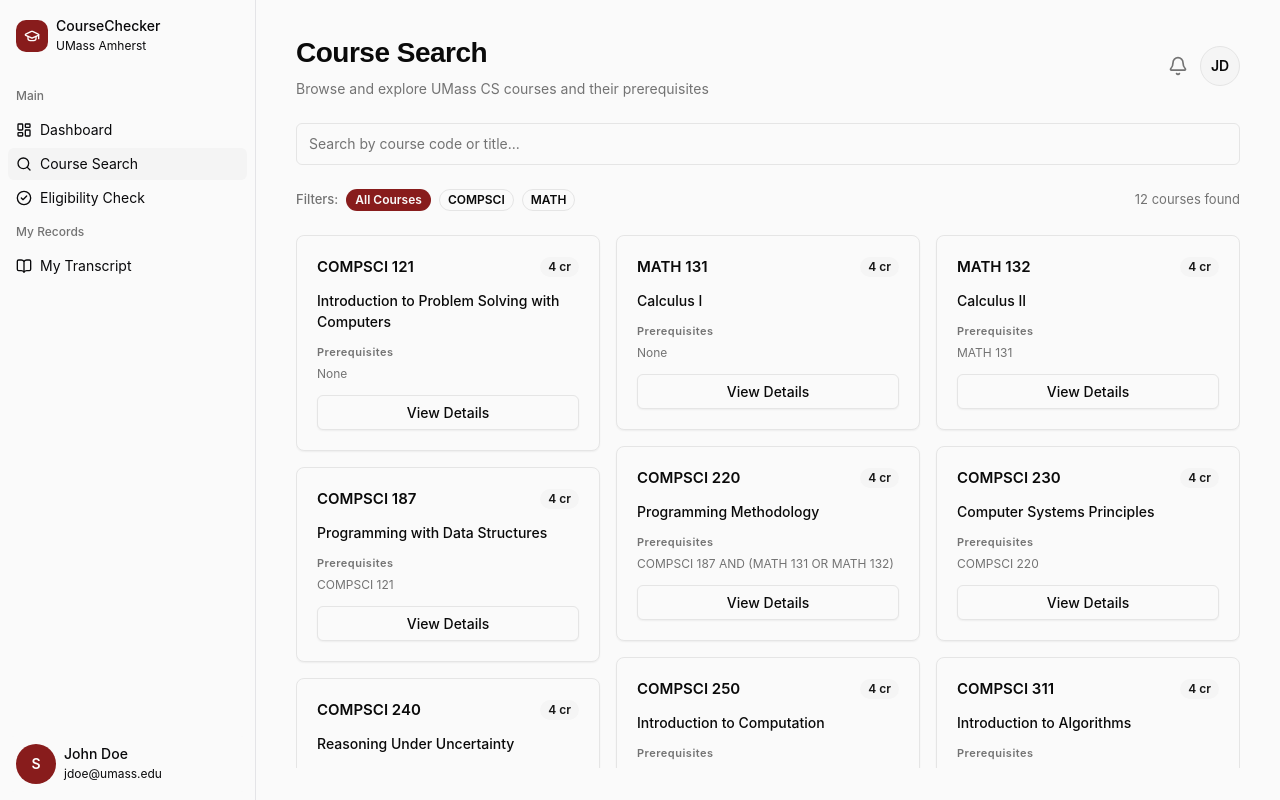
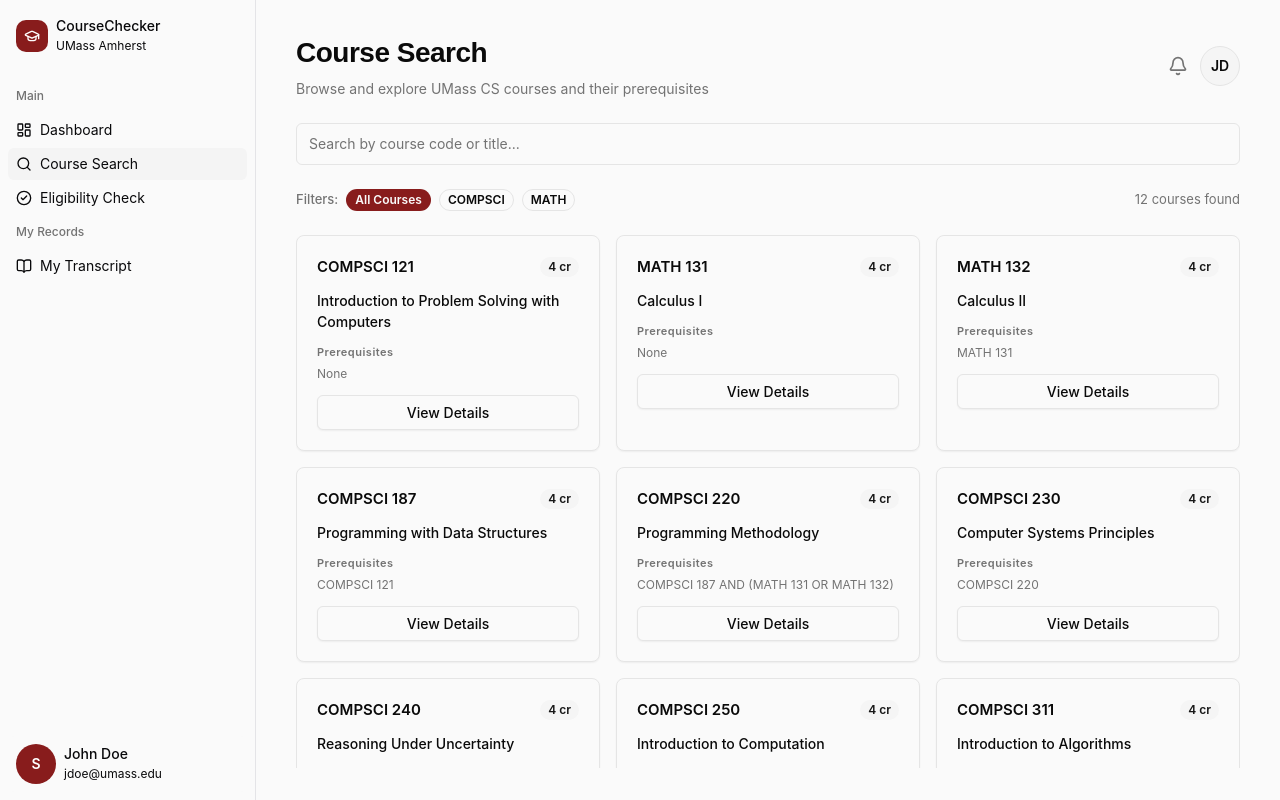
Before and after one commit to LTan-101104/CourseChecker, a React (Vite) app in the folder client/: page /search in a window 1280 px wide. Built offline with nearby package versions, Linux system fonts and the light colour scheme.

Commit message:
Change to Grid for result of course search

```diff
--- a/client/src/pages/CourseSearchPage.css
+++ b/client/src/pages/CourseSearchPage.css
@@ -127,17 +127,12 @@
 /* ── Results Grid ────────────────────────── */
 
 .results-grid {
-  display: flex;
+  display: grid;
+  grid-template-columns: repeat(3, 1fr);
   gap: 16px;
   flex: 1;
   overflow-y: auto;
-}
-
-.results-column {
-  display: flex;
-  flex-direction: column;
-  flex: 1;
-  gap: 16px;
+  align-content: start;
 }
 
 /* ── Course Card ─────────────────────────── */
--- a/client/src/pages/CourseSearchPage.tsx
+++ b/client/src/pages/CourseSearchPage.tsx
@@ -1,7 +1,6 @@
 import { useState, useMemo } from "react";
 import { Bell } from "lucide-react";
 import { mockCourses } from "../data/mockCourses";
-import type { Course } from "../types";
 import { CourseCard } from "../components/CourseCard";
 import "./CourseSearchPage.css";
 
@@ -36,12 +35,6 @@ export function CourseSearchPage() {
   function handleOnChange(e: React.ChangeEvent<HTMLInputElement>) {
     setSearchTerm(e.target.value);
   }
-
-  // Split into 3 columns
-  const columns: Course[][] = [[], [], []];
-  filteredCourses.forEach((course, i) => {
-    columns[i % 3].push(course);
-  });
 
   return (
     <div className="search-page">
@@ -91,12 +84,8 @@ export function CourseSearchPage() {
 
       {/* Results Grid */}
       <div className="results-grid">
-        {columns.map((col, colIndex) => (
-          <div className="results-column" key={colIndex}>
-            {col.map((course) => (
-              <CourseCard key={course.id} course={course} />
-            ))}
-          </div>
+        {filteredCourses.map((course) => (
+          <CourseCard key={course.id} course={course} />
         ))}
       </div>
     </div>
```
